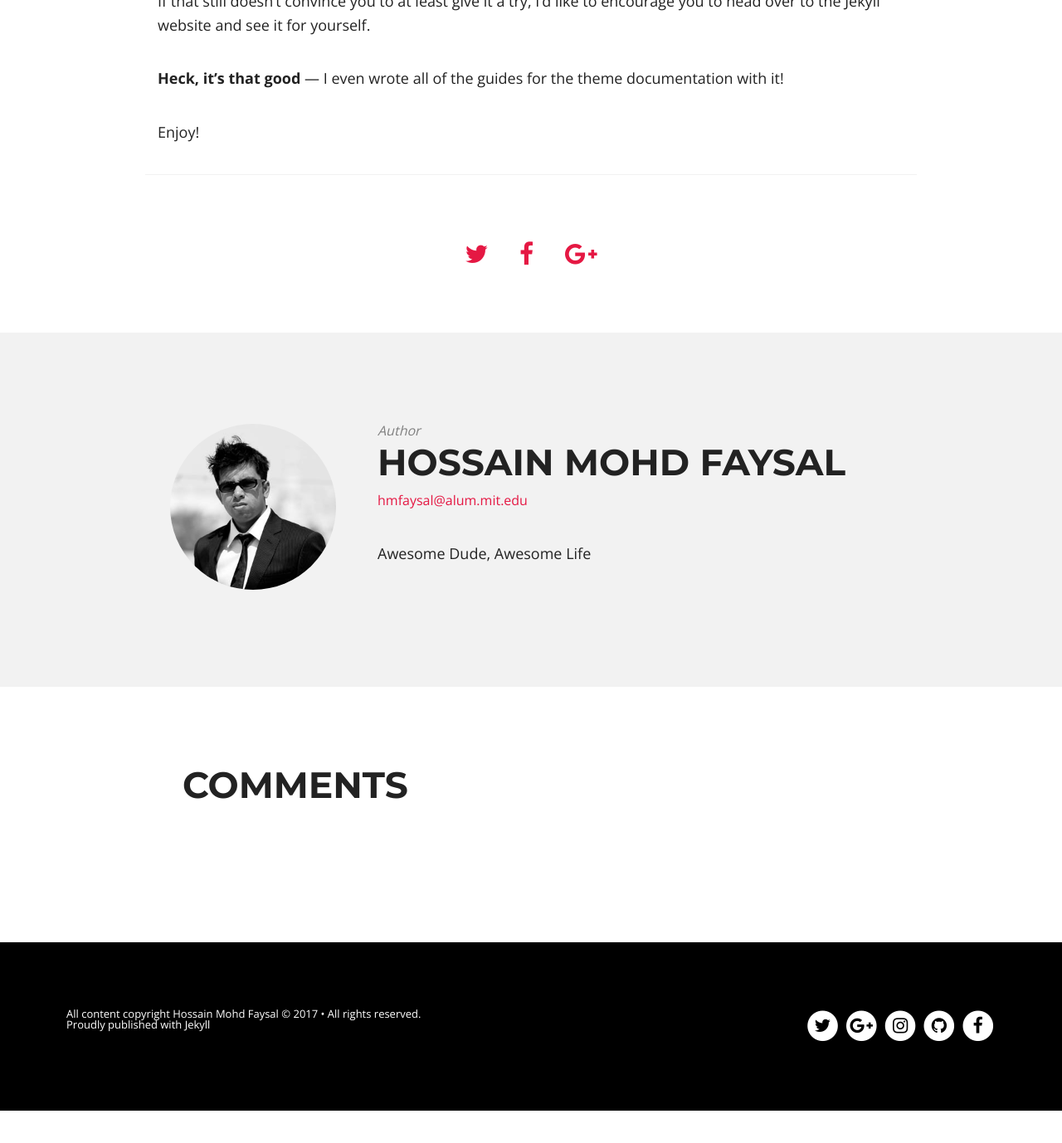
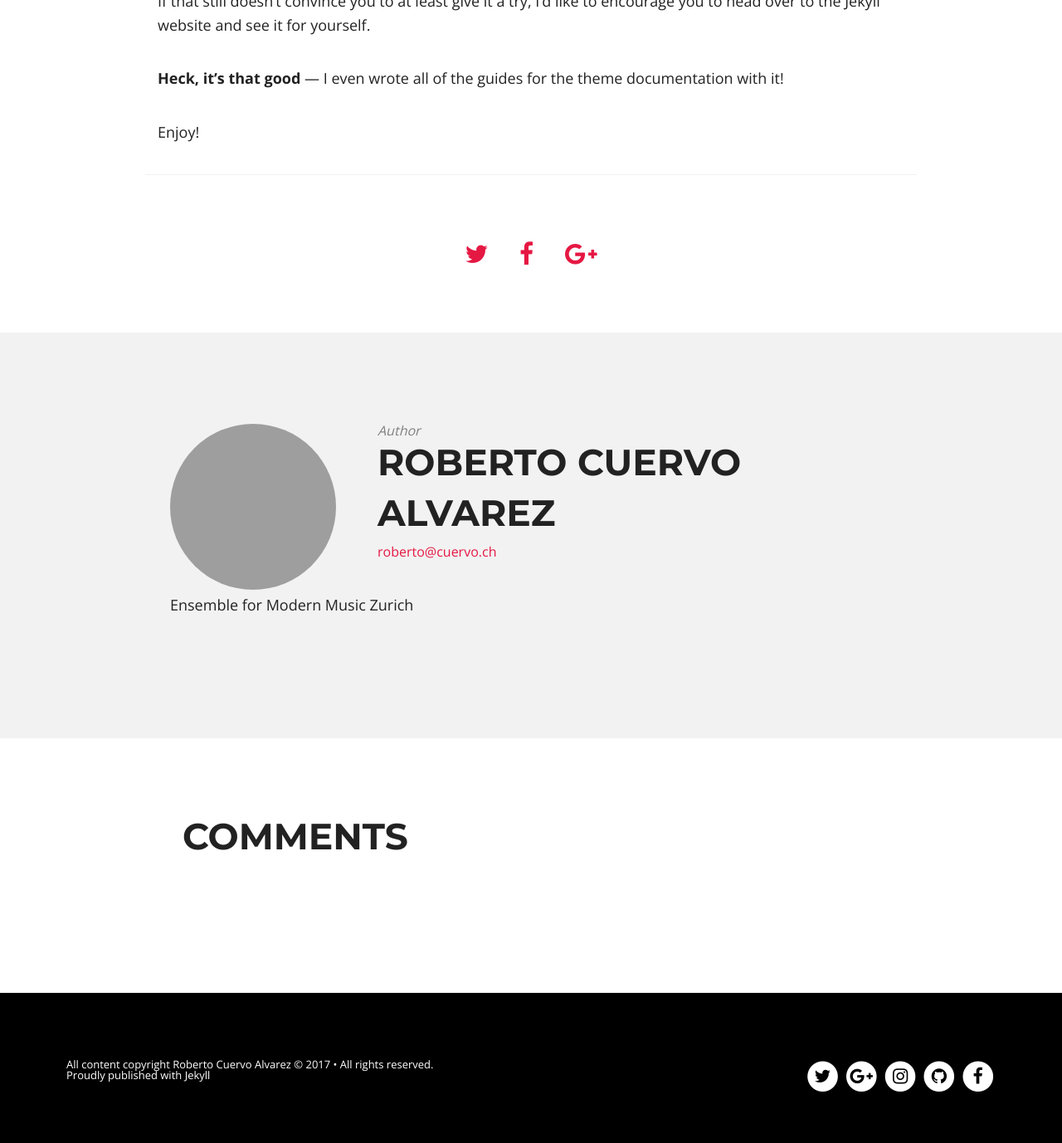
Before and after one commit to robertocuervo/ensemble, a Jekyll site: the page built from _posts/2014-07-23-why-jekyll.md, in a window 1280 px wide and 1400 px high, scrolled down 1349 px. Shown: the top 1378 px of the window at 83% size. Built offline with Jekyll 4.4.1, drawn with Linux system fonts in a browser that asks for light colours; nearby versions of some CDN libraries; comment, search, counter and statistics services are not loaded; before the commit the page ends 2688 px from its top, so only the background shows below that; some of the changed text lies outside the part shown; grey boxes are pictures that could not be loaded.

Commit message:
Modified Readme and _config
Signed-off-by: Roberto Cuervo <cuervo_alvarez_roberto@hotmail.com>

```diff
--- a/_config.yml
+++ b/_config.yml
@@ -11,11 +11,10 @@ url:        	  /Notepad
 
 # Owner/author information
 owner:
-  name:           Hossain Mohd Faysal
-  avatar:         hmfaysal.jpg
-  email:          hmfaysal@alum.mit.edu
+  name:           Roberto Cuervo Alvarez
+  email:          roberto@cuervo.ch
   # Use the coder's toolbox at http://coderstoolbox.net/string/#!encoding=xml&action=encode&charset=us_ascii to encode your description into XML string
-  description:    Awesome Dude, Awesome Life
+  description:    Ensemble for Modern Music Zurich
   # Social networking links used in footer. Update and remove as you like.
   twitter:        hmfaysal
   facebook:       hmfaysal
@@ -45,7 +44,7 @@ links:
     url: /about
 
 # http://en.wikipedia.org/wiki/List_of_tz_database_time_zones
-timezone:    Asia/Dhaka
+timezone:    Europe/Zurich
 future:      true
 highlighter: pygments
 markdown:    kramdown
```
Also changed, not shown: README.md.
